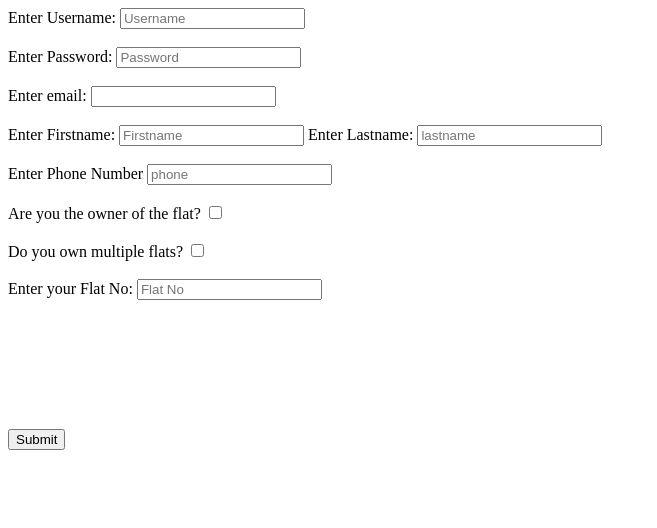
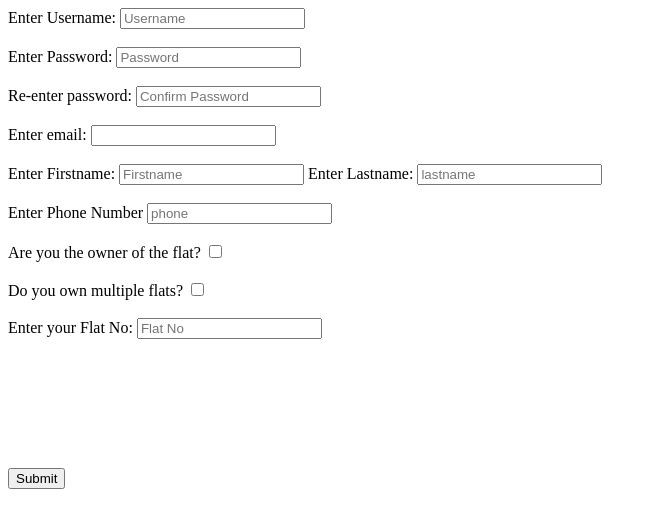
Before and after one commit to siddharthkoli/Project-Spice, a Django app: page /signup in a window 1280 px wide. Shown: the top 528 px of the page, without its empty margins (0-657 px from the left). Run offline with Django 3.2, Linux system fonts and the light colour scheme; some libraries are stand-ins or nearby versions.

Commit message:
Added password confirmation

```diff
--- a/fee/static/fee/js/signup.js
+++ b/fee/static/fee/js/signup.js
@@ -1,3 +1,14 @@
+$('#password, #confirm_password').on('keyup',function () {
+    if($('#password').val() != $('#confirm_password').val())
+    {
+        $('#validation_msg').html('Passwords do not match!');
+    }
+    else
+    {
+        $('#validation_msg').html('');
+    }
+});
+
 function checkIsOwner()
 {
     checkbox = document.getElementById("isOwner");
--- a/fee/templates/fee/signup.html
+++ b/fee/templates/fee/signup.html
@@ -16,6 +16,10 @@
         <br><br>
         <label for="password">Enter Password:</label>
         <input type="password" name="password" id="password" placeholder="Password">
+        <br><br>
+        <label for="confirm_password">Re-enter password:</label>
+        <input type="password" name="confirm_password" id="confirm_password" placeholder="Confirm Password">
+        <label id="validation_msg"></label>
         <br><br>
         <label for="email">Enter email:</label>
         <input type="text" name="email" id="email">
@@ -48,7 +52,7 @@
         <button type="submit">Submit</button>
     </form>
 </body>
+<script src="{% static 'fee/js/jquery.js' %}"></script>
 <script src="{% static 'fee/js/signup.js' %}"></script>
-<script src="{% static 'fee/js/jquery.js' %}"></script>
 
 </html>
```
